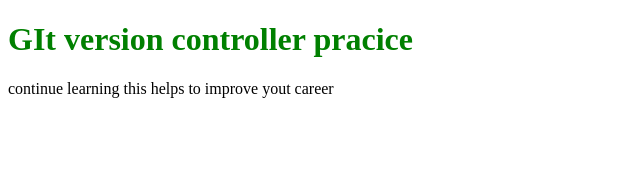
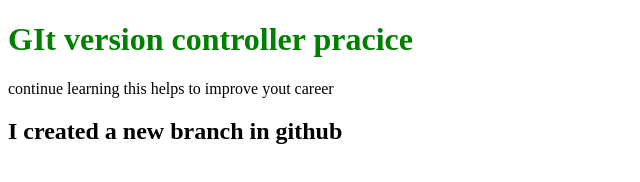
Before and after one commit to JEEVAGA/Jeevagan, a plain HTML site: page index.html in a window 1280 px wide. Shown: the whole page, without its empty margins (0-640 px from the left). Drawn offline with Linux system fonts and the light colour scheme.

Commit message:
Update index.html
add extra h2 tag

```diff
--- a/index.html
+++ b/index.html
@@ -6,5 +6,6 @@
 <body>
 <h1>GIt version controller pracice</h1>
 <p>continue learning this helps to improve yout career</p>
+  <h2>I created a new branch in github</h2>
 </body>
 </html>
```
